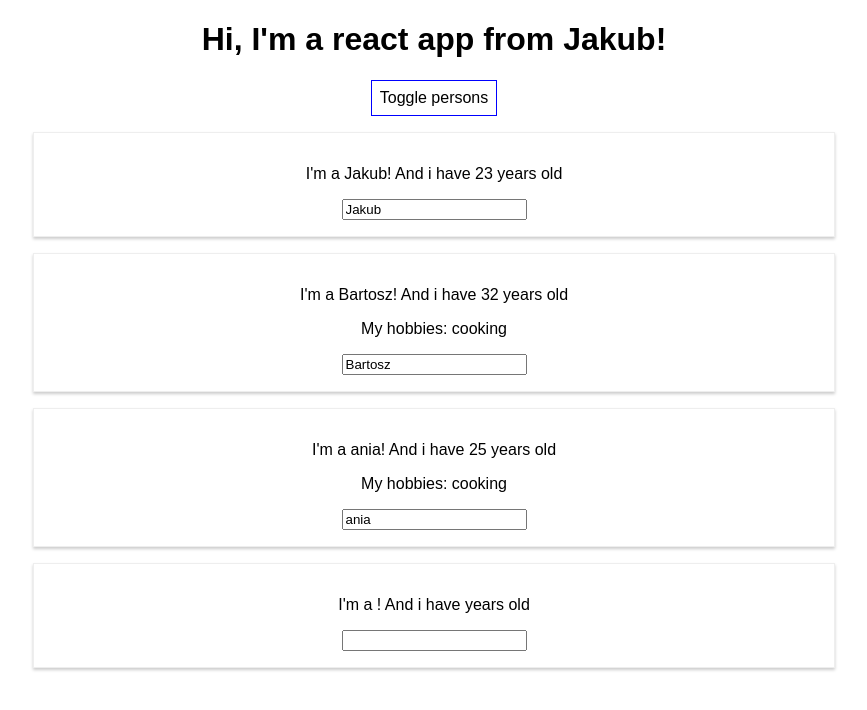
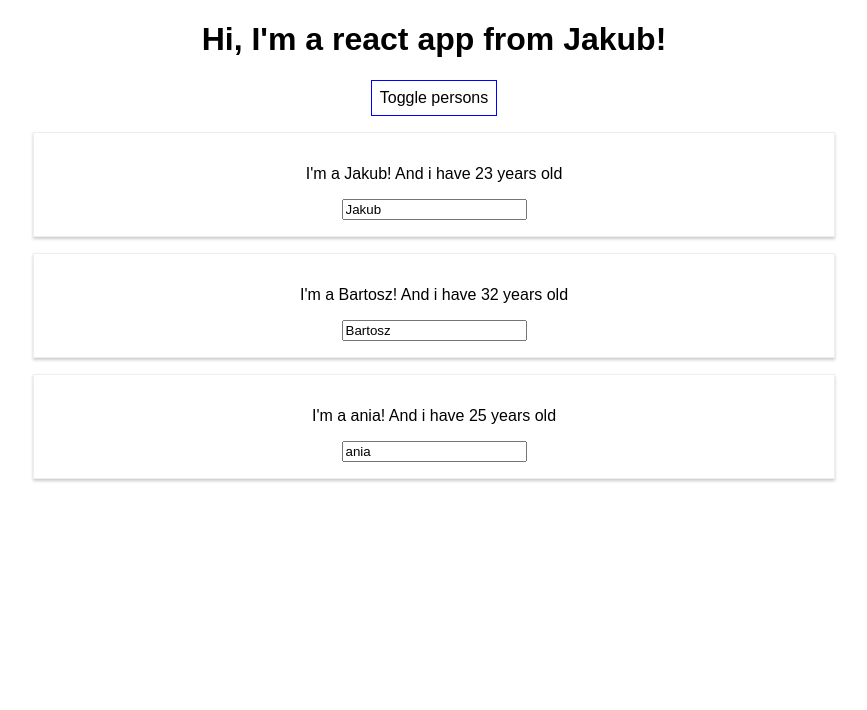
Before and after one commit to Agile-fox/React-max, a React (Create React App) app: page / in a window 1280 px wide. Both pictures are taken after a click on the button "Toggle persons". Shown: the top 710 px of the page, without its empty margins (206-1073 px from the left). Built offline with nearby package versions, Linux system fonts and the light colour scheme.

Commit message:
adding course part about creating dynamic lists

```diff
--- a/src/App.js
+++ b/src/App.js
@@ -1,37 +1,39 @@
 import React, { Component } from 'react';
 import './App.css';
 import Person from './Person/Person';
-import { render } from 'react-dom';
+
 
 class App extends Component {
   state = {
     persons: [
-      { name: 'Jakub', age: 23 },
-      { name: 'Bartosz', age:32 },
-      { name: 'ania', age: 25 }
+      { id: '1a', name: 'Jakub', age: 23 },
+      { id: '2a', name: 'Bartosz', age:32 },
+      { id: '3a', name: 'ania', age: 25 }
     ],
     otherState: 'some value',
     showPerson: false
   }
 
-  switchNameHandler = (newName) => {
-    this.setState({
-      persons: [
-        { name: newName, age: 23 },
-        { name: 'Robert', age:33 },
-        { name: 'ania', age: 25 }
-      ]
-    })
+  deletePersonHandler = (personIndex) => {
+    const persons = [...this.state.persons];
+    persons.splice(personIndex, 1);
+    this.setState( { persons: persons});
   }
 
-  nameChangeHandler = (event) => {
-    this.setState({
-      persons: [
-        { name: 'Jakub', age: 36 },
-        { name: event.target.value, age: 36 },
-        { name: 'ania', age: 27 }
-      ]
-    })
+  nameChangedHandler = (event, id) => {
+    const personIndex = this.state.persons.findIndex(p => {
+      return p.id === id;
+    });
+
+    const person = {...this.state.persons[personIndex]
+    };
+
+  person.name = event.target.value;
+
+  const persons = [...this.state.persons];
+  persons[personIndex] = [person];
+
+    this.setState( {persons: persons} )
   }
 
   togglePersonHandler = () => {
@@ -53,21 +55,14 @@ class App extends Component {
     if (this.state.showPersons) {
       persons = (
         <div>
-          <Person
-            name={this.state.persons[0].name}
-            age={this.state.persons[0].age}/>
-          <Person
-            name={this.state.persons[1].name}
-            age={this.state.persons[1].age}
-            click={this.switchNameHandler.bind(this, 'Bartłomiej!')}
-            changed={this.nameChangeHandler}>
-            My hobbies: cooking</Person>
-          <Person
-            name={this.state.persons[2].name}
-            age={this.state.persons[2].age}>
-
-            My hobbies: cooking</Person>
-          <Person />
+        {this.state.persons.map((person, index) => {
+          return <Person
+          click={() => this.deletePersonHandler(index)}
+          name={person.name}
+          age={person.age}
+          key={person.id}
+          changed={(event) => this.nameChangedHandler(event, person.id)}/>
+        })}
         </div>
 
       );
```
